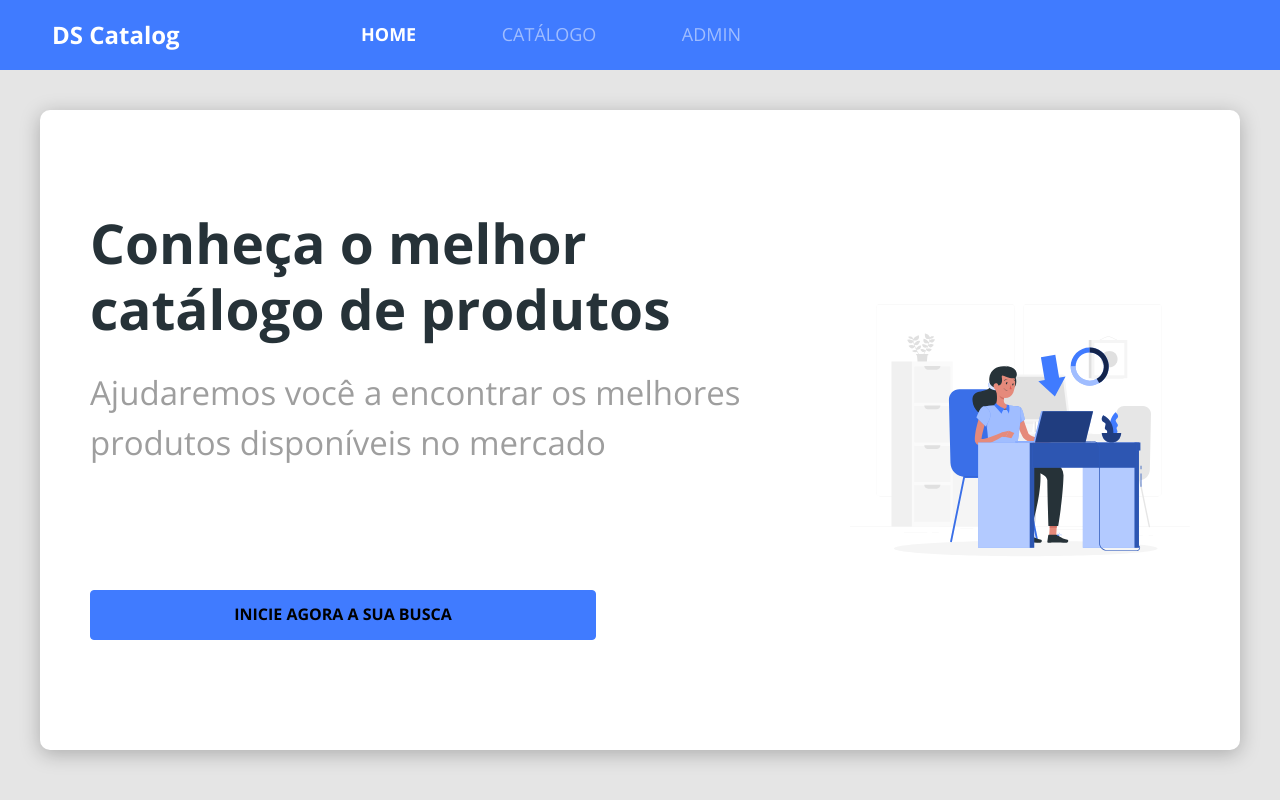
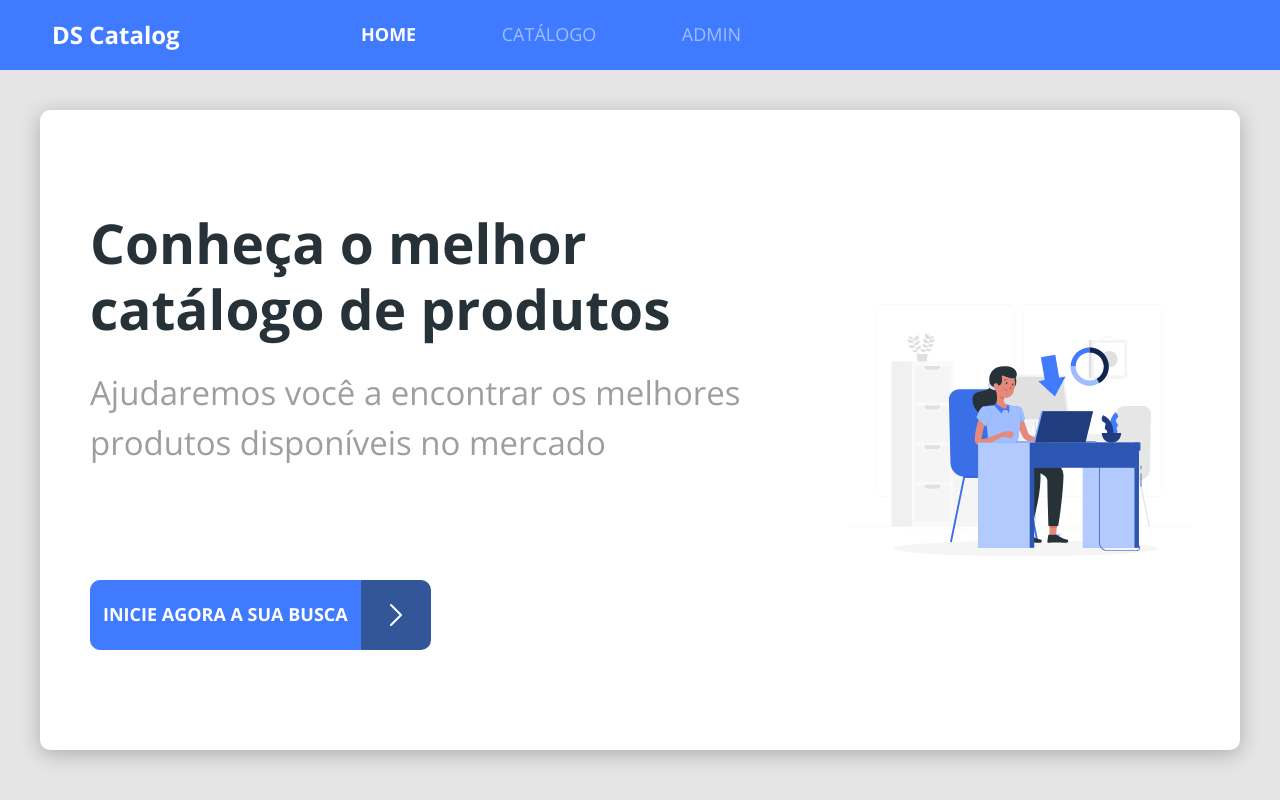
Before and after one commit to teixeira-lucas/dscatalog, a React (Create React App) app in the folder frontweb/: page / in a window 1280 px wide. Built offline with nearby package versions, Linux system fonts and the light colour scheme.

Commit message:
Custom ButtonIcon

```diff
--- a/frontweb/src/components/ButtonIcon/index.tsx
+++ b/frontweb/src/components/ButtonIcon/index.tsx
@@ -1,10 +1,17 @@
 import './styles.css';
+
+import { ReactComponent as ArrowIcon } from 'assets/images/arrow.svg';
 
 const ButtonIcon = () => {
   return (
-    <button className="btn btn-primary btn-icon">
-      <h6>INICIE AGORA A SUA BUSCA</h6>
-    </button>
+    <div className="btn-container">
+      <button className="btn btn-primary">
+        <h6>Inicie agora a sua busca</h6>
+      </button>
+      <div className="btn-icon-container">
+        <ArrowIcon />
+      </div>
+    </div>
   );
 };
 
--- a/frontweb/src/components/ButtonIcon/styles.css
+++ b/frontweb/src/components/ButtonIcon/styles.css
@@ -1,3 +1,34 @@
-.btn-icon {
-    height: 50px;
+.btn-container {
+  display: flex;
 }
+
+.btn-container button {
+  border-radius: 10px 0 0 10px;
+}
+
+.btn h6 {
+  color: #fff;
+  font-size: 12px;
+  text-transform: uppercase;
+}
+
+.btn-icon-container {
+  display: flex;
+  justify-content: center;
+  align-items: center;
+  background-color: #335698;
+  border-radius: 0 10px 10px 0;
+  height: 50px;
+  width: 50px;
+}
+
+@media (min-width: 576px) {
+  .btn-icon-container {
+    height: 70px;
+    width: 70px;
+  }
+
+  .btn h6 {
+    font-size: 18px;
+  }
+}
--- a/frontweb/src/pages/Home/index.tsx
+++ b/frontweb/src/pages/Home/index.tsx
@@ -15,9 +15,11 @@
               mercado
             </p>
           </div>
-          <Link to="/products">
-            <ButtonIcon />
-          </Link>
+          <div>
+            <Link to="/products">
+              <ButtonIcon />
+            </Link>
+          </div>
         </div>
         <div className="home-image-container">
           <MainImage />
--- a/frontweb/src/pages/Home/styles.css
+++ b/frontweb/src/pages/Home/styles.css
@@ -54,10 +54,6 @@
 
   .home-content-container p {
     margin-bottom: 20px;
-    width: 506px;
-  }
-
-  .home-content-container button {
     width: 506px;
   }
 
```
Also changed, not shown: frontweb/src/assets/images/arrow.svg (added), frontweb/src/components/ProductPrice/styles.css (line endings or trailing spaces).
